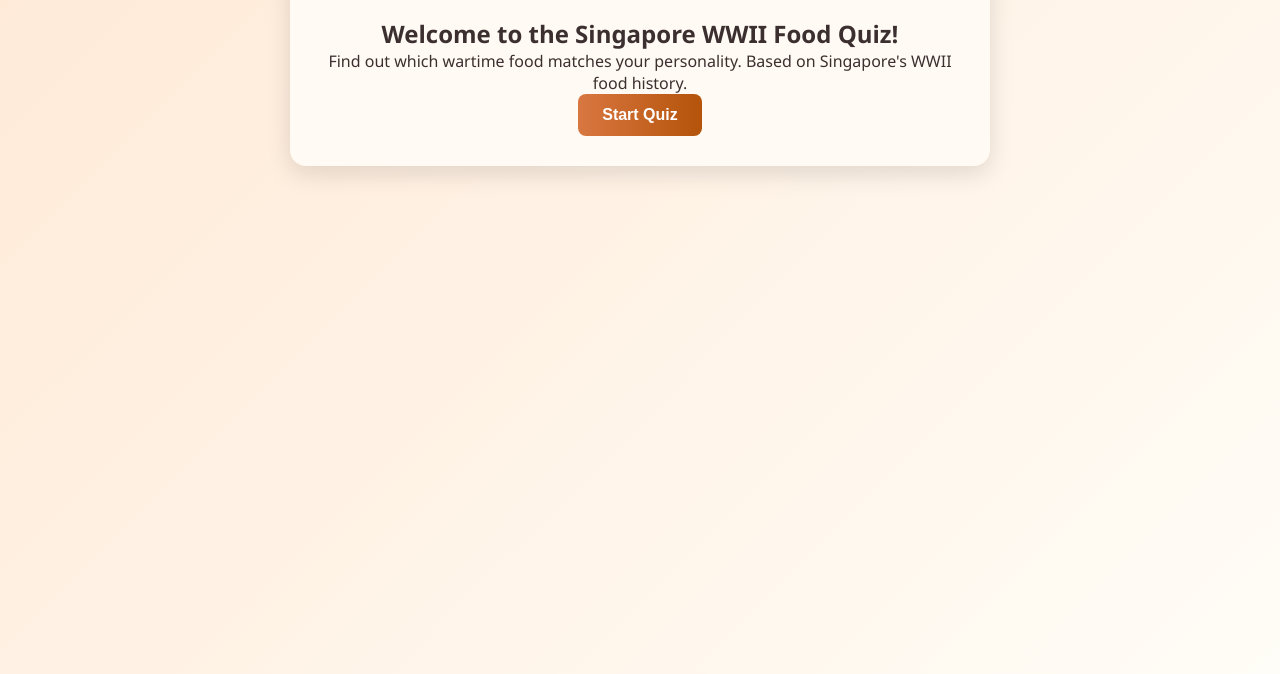
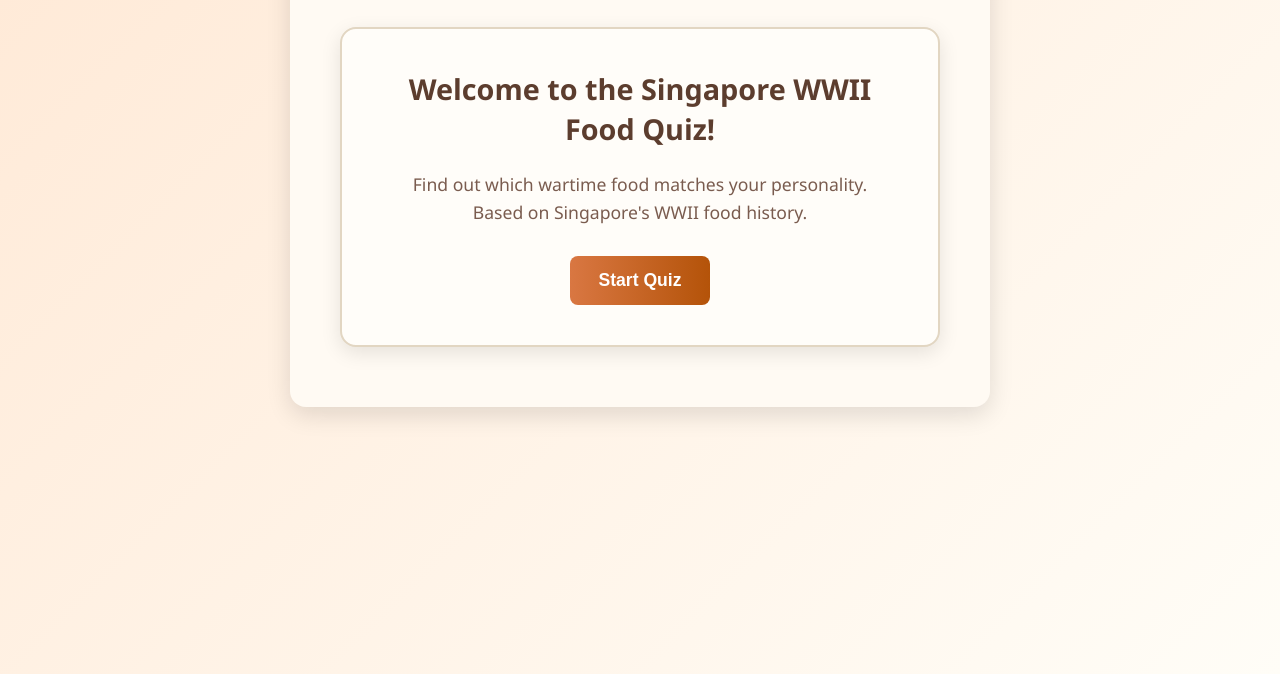
Before and after one commit to anchoevy/tapiocatales, a plain HTML site: page index.html in a window 1280 px wide. Shown: the part 126-800 px from the top of the page. Drawn offline with Linux system fonts and the light colour scheme.

Commit message:
Updated style css

```diff
--- a/style.css
+++ b/style.css
@@ -40,6 +40,37 @@ body {
 /* Screens */
 .hidden { display: none !important; }
 .screen { text-align: center; }
+
+/* --- Intro Screen Improvements --- */
+#start-screen {
+  background: #fffdf9;
+  border: 2px solid #e2d6c2;
+  border-radius: 16px;
+  padding: 40px 50px;       /* more padding for breathing space */
+  margin: 30px auto;
+  max-width: 600px;         /* wider rectangle */
+  box-shadow: 0 6px 20px rgba(0,0,0,0.1);
+  text-align: center;
+}
+#start-screen h2 {
+  font-size: 1.8rem;
+  margin-bottom: 20px;
+  line-height: 1.4;
+  color: #5c3d2e;
+}
+#start-screen p {
+  font-size: 1.1rem;
+  margin-bottom: 30px;
+  line-height: 1.6;
+  color: #7a5c4f;
+  max-width: 500px;
+  margin-left: auto;
+  margin-right: auto;
+}
+#start-screen .btn {
+  font-size: 1.1rem;
+  padding: 14px 28px;
+}
 
 /* Buttons */
 .btn {
@@ -178,4 +209,5 @@ body {
   .quiz-container { padding: 20px; }
   .quiz-header h1 { font-size: 1.6rem; }
   #question-text { font-size: 1.1rem; }
+  #start-screen { padding: 30px 20px; }
 }
```
